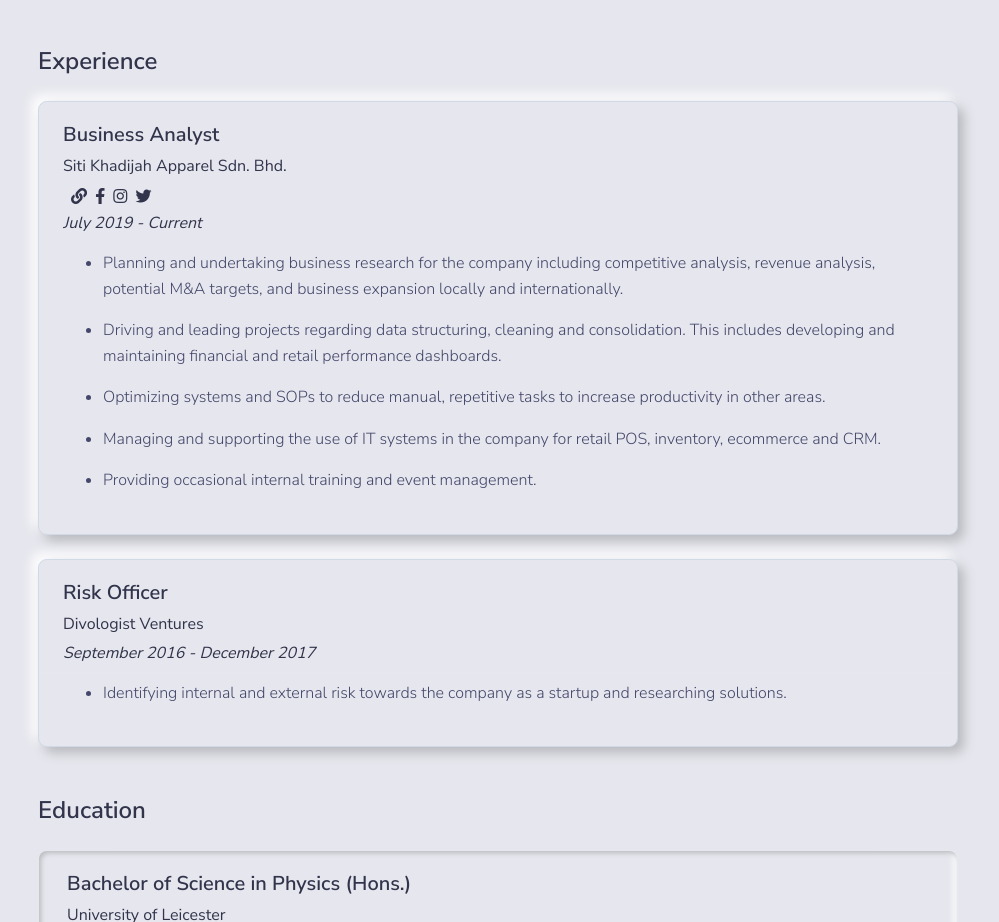
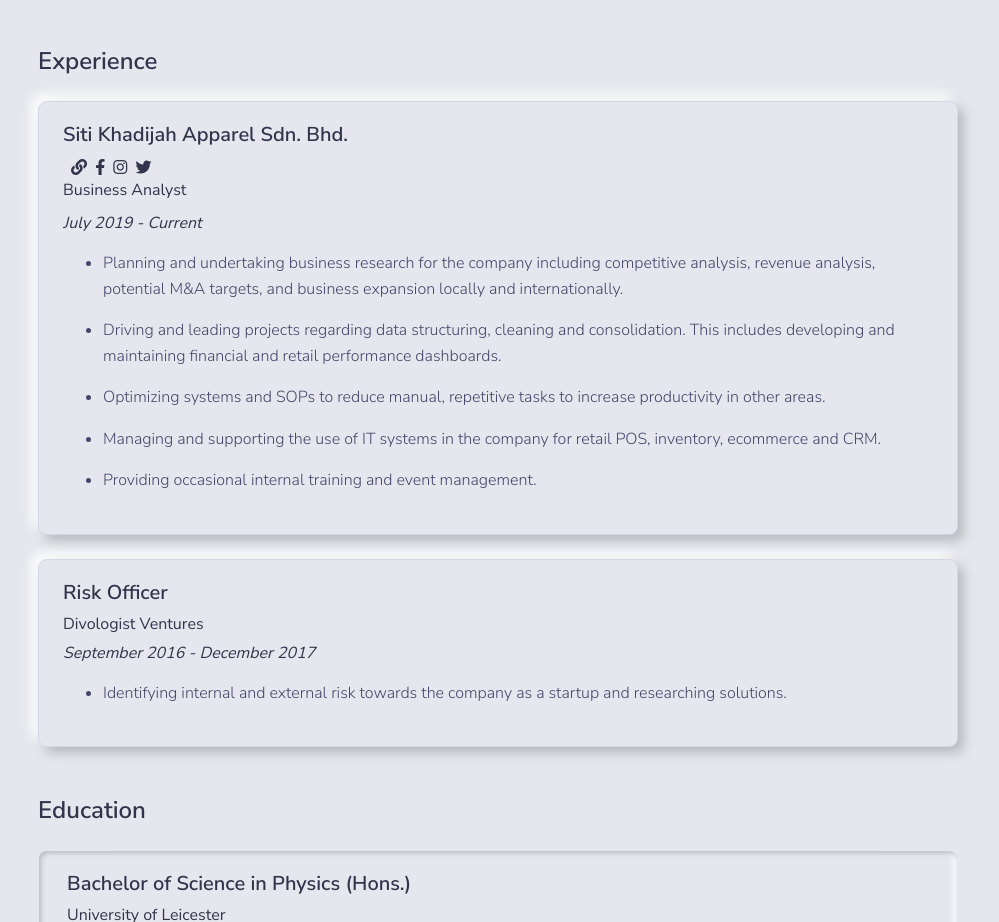
Before and after one commit to platoonist/platoonist.github.io, a plain HTML site: page index.html in a window 1280 px wide. Shown: the part 960-1882 px from the top of the page, without its empty margins (142-1141 px from the left). Drawn offline with Linux system fonts and the light colour scheme.

Commit message:
Update index.html

```diff
--- a/index.html
+++ b/index.html
@@ -236,8 +236,7 @@
                         <div class="row">
                             <div class="col-12">
                                 <div class="card-header text-left pb-0 mb-0">
-                                    <h3 class="h5 font-weight-bold">Business Analyst</h3>
-                                    <h3 class="h6">Siti Khadijah Apparel Sdn. Bhd.</h3>
+                                    <h3 class="h5 font-weight-bold">Siti Khadijah Apparel Sdn. Bhd.</h3>
                                     <a href="https://sitikhadijah.com" target="_blank" class="ml-1">
                                         <span class="ml-1"><span class="fas fa-link"></span></span>
                                     </a>
@@ -250,7 +249,7 @@
                                     <a href="https://twitter.com/telekungsk" target="_blank">
                                         <span class="ml-1"><span class="fab fa-twitter"></span></span>
                                     </a>
-
+                                    <h3 class="h6">Business Analyst</h3>
                                     <h3 class="h6 pt-1"><i>July 2019 - Current</i></h3>
                                 </div>
                             </div>
```
